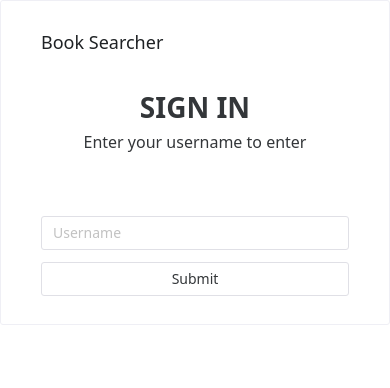
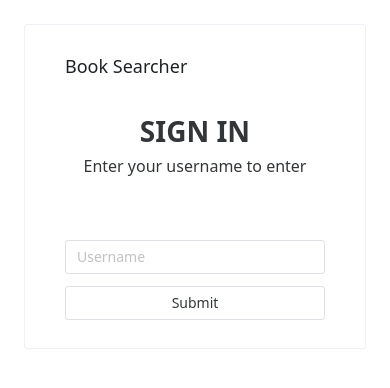
Before and after one commit to ShokhrookhR/book-searcher, a Vue app: page /#/login in a window 390 px wide. Shown: the top 388 px of the page. Built offline with nearby package versions, Linux system fonts and the light colour scheme.

Commit message:
Added padding into pages

```diff
--- a/src/components/pages/Detail.vue
+++ b/src/components/pages/Detail.vue
@@ -14,7 +14,7 @@ onMounted(async () => {
 });
 </script>
 <template>
-  <div class="lg:p-10 h-screen flex flex-col gap-3">
+  <div class="lg:p-10 p-5 h-screen flex flex-col gap-3">
     <div class="container mx-auto flex items-center gap-5">
       <div class="w-7 cursor-pointer">
         <ArrowBackOutline size="20" @click="() => router.back()" />
--- a/src/components/pages/Login.vue
+++ b/src/components/pages/Login.vue
@@ -24,7 +24,7 @@ function onSubmit() {
 }
 </script>
 <template>
-  <div class="sm:py-10 h-screen">
+  <div class="sm:py-10 h-screen p-6">
     <div class="max-w-[500px] m-auto">
       <NSpace vertical>
         <NAlert v-if="showError" title="Validation Error" type="error">
```
